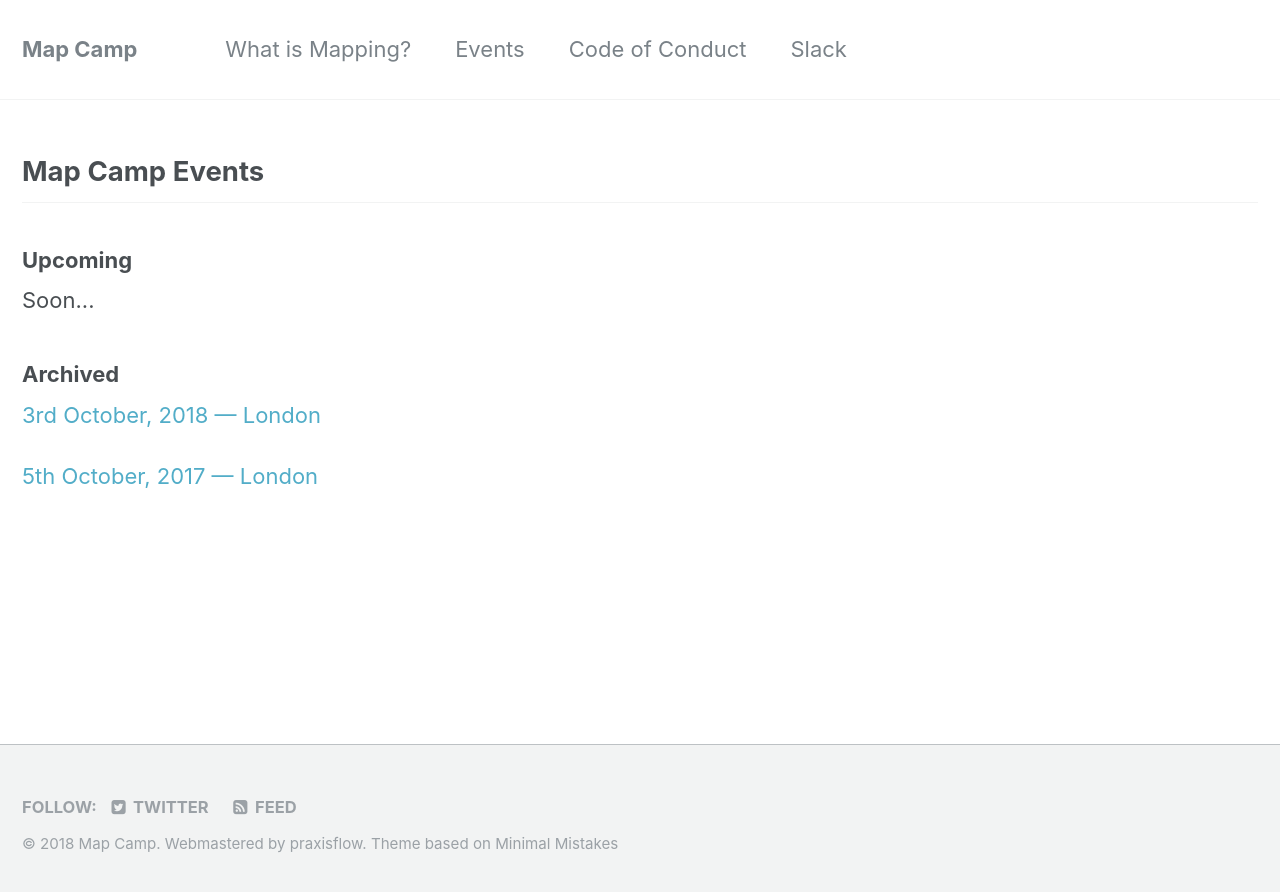
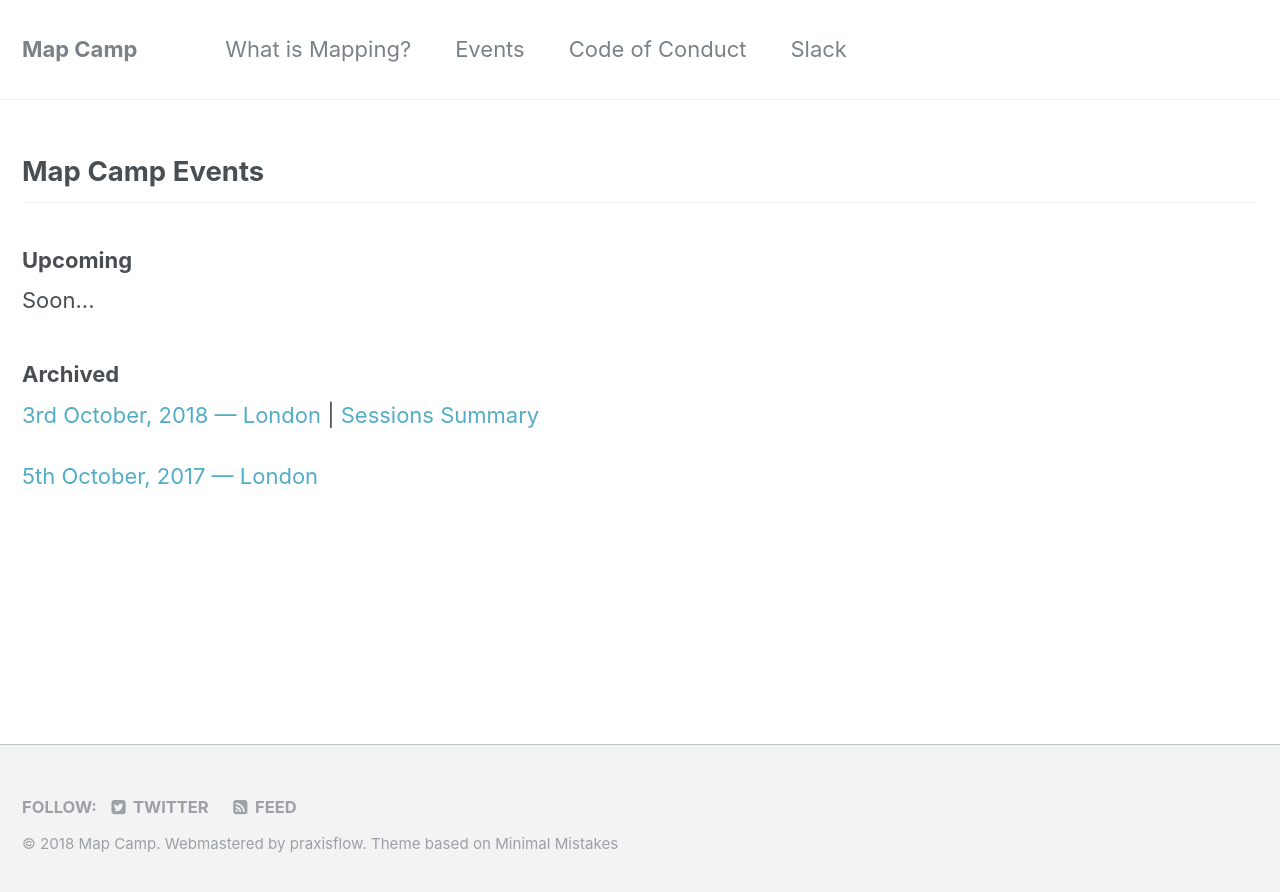
Before and after one commit to mapcampcommittee/mapcampcommittee.github.io, a Jekyll site: the page built from _pages/events.html, in a window 1280 px wide. Shown: the top 892 px of the page. Built offline with Jekyll 4.4.1, drawn with Linux system fonts in a browser that asks for light colours.

Commit message:
Add a link to sessions summary.

```diff
--- a/_pages/events.html
+++ b/_pages/events.html
@@ -10,5 +10,6 @@ classes:
 <p>Soon...</p>
 <!--<p><a href="/_pages/2018-10-02_Manchester/">Early November, 2018 — Manchester</a></p>-->
 <h3>Archived</h3>
-<p><a href="/_pages/2018-10-03_London/">3rd October, 2018 — London</a></p>
+<p><a href="/_pages/2018-10-03_London/">3rd October, 2018 — London</a>
+    | <a href="https://community.wardleymaps.com/t/map-camp-london-2018/196">Sessions Summary</a></p>
 <p><a href="/_pages/2017-10-05_London/">5th October, 2017 — London</a></p>
```
